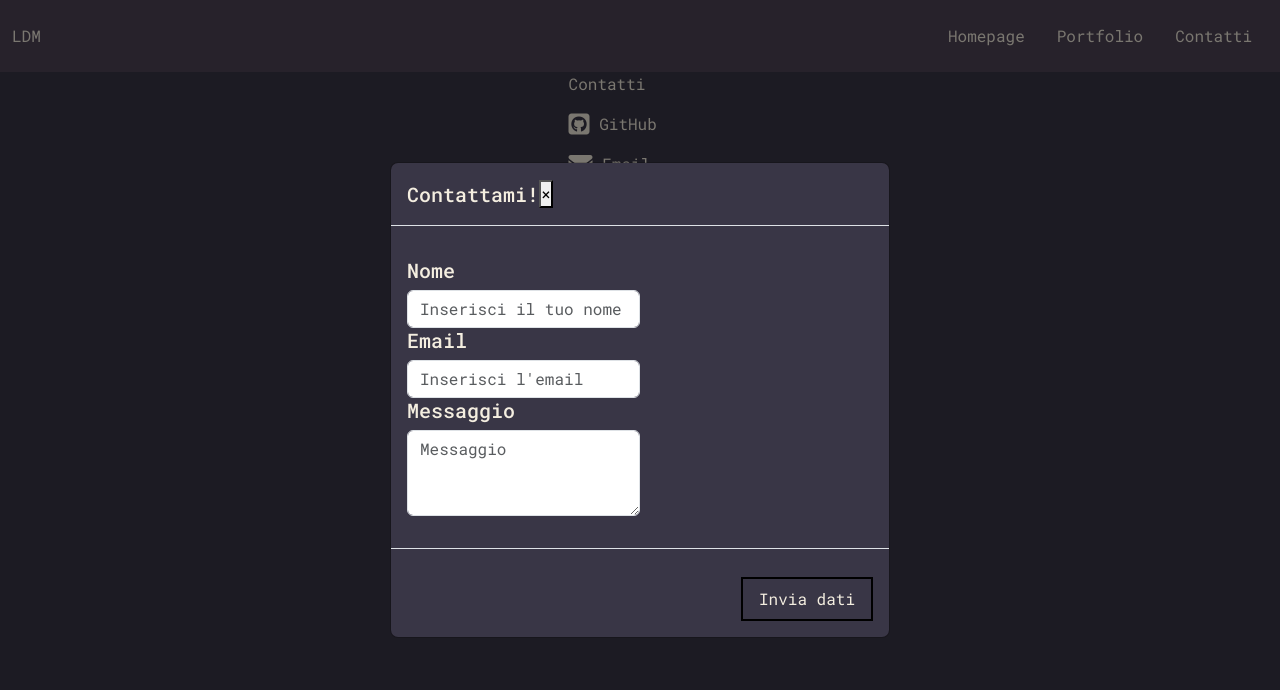
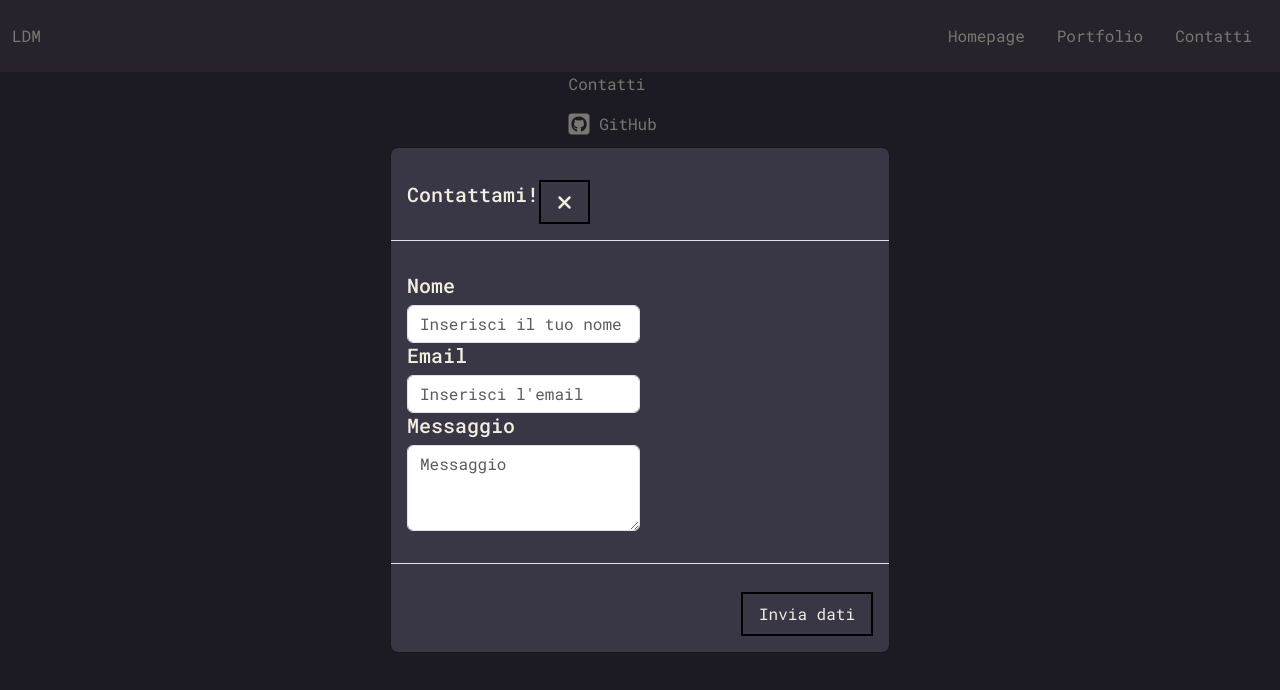
Before and after one commit to ldm0805/portfolio, a Vue app: page /ContattiPage in a window 1280 px wide. Both pictures are taken after a click on the button "Mandami un messaggio". Shown: the top 690 px of the page. Built offline with nearby package versions, Linux system fonts and the light colour scheme.

Commit message:
ultime modifiche

```diff
--- a/src/components/Header.vue
+++ b/src/components/Header.vue
@@ -9,7 +9,7 @@
                 </button>
                 <div class="collapse navbar-collapse justify-content-end" id="navbarNavAltMarkup">
                     <ul class="navbar-nav">
-                        <li class="nav-item  nav-link" v-for="(item, index) in navItems" :key="index">
+                        <li class="nav-item nav-link" v-for="(item, index) in navItems" :key="index" data-toggle="collapse" data-target="#navbarNavAltMarkup">
                             <router-link
                             :to="{ name: item.routeName }"
                             class="nav-item nav-link"
--- a/src/modal/Modal.vue
+++ b/src/modal/Modal.vue
@@ -79,11 +79,11 @@ export default {
           <h5 class="modal-title" id="exampleModalLabel">Contattami!</h5>
           <button
             type="button"
-            class="close"
+            class="portfolio-link"
             data-dismiss="modal"
             aria-label="Close"
           >
-            <span aria-hidden="true">&times;</span>
+            <span aria-hidden="true"><i class="fa-solid fa-xmark fa-lg"></i></span>
           </button>
         </div>
         <div class="modal-body">
```
